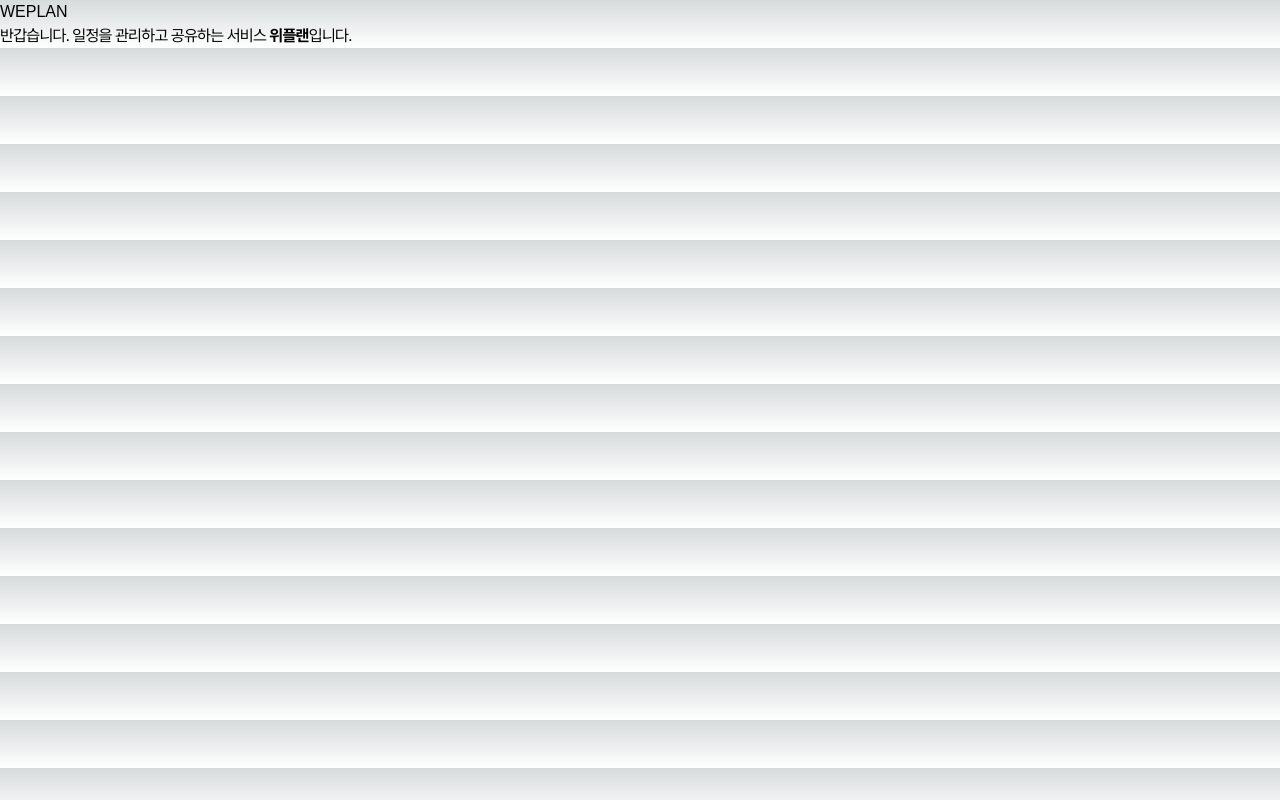
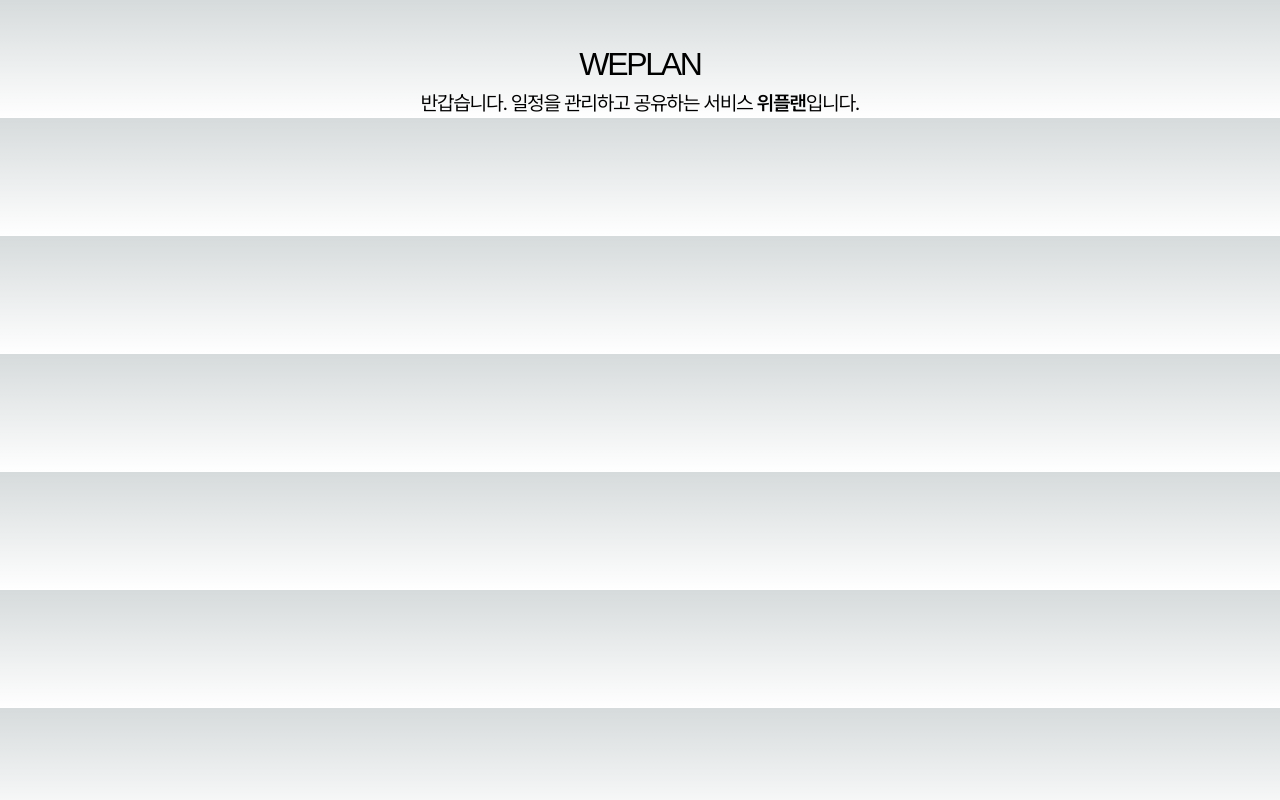
Before and after one commit to ungpyolee/weplan-app, a Next.js app: page / in a window 1280 px wide. Built offline with nearby package versions, Linux system fonts and the light colour scheme.

Commit message:
Test : Deploy eb

```diff
--- a/src/app/page.tsx
+++ b/src/app/page.tsx
@@ -3,10 +3,12 @@
 export default function Home() {
     return (
         <>
-            <span className="font-en ">WEPLAN</span>
-            <p className="text-base">
-                반갑습니다. 일정을 관리하고 공유하는 서비스 <span className="font-bold">위플랜</span>입니다.
-            </p>
+            <div className="flex flex-col mt-10 text-center">
+                <span className="font-en text-2xl font-light">WEPLAN</span>
+                <p className="text-base text-lg">
+                    반갑습니다. 일정을 관리하고 공유하는 서비스 <span className="font-semibold">위플랜</span>입니다.
+                </p>
+            </div>
         </>
     );
 }
```
